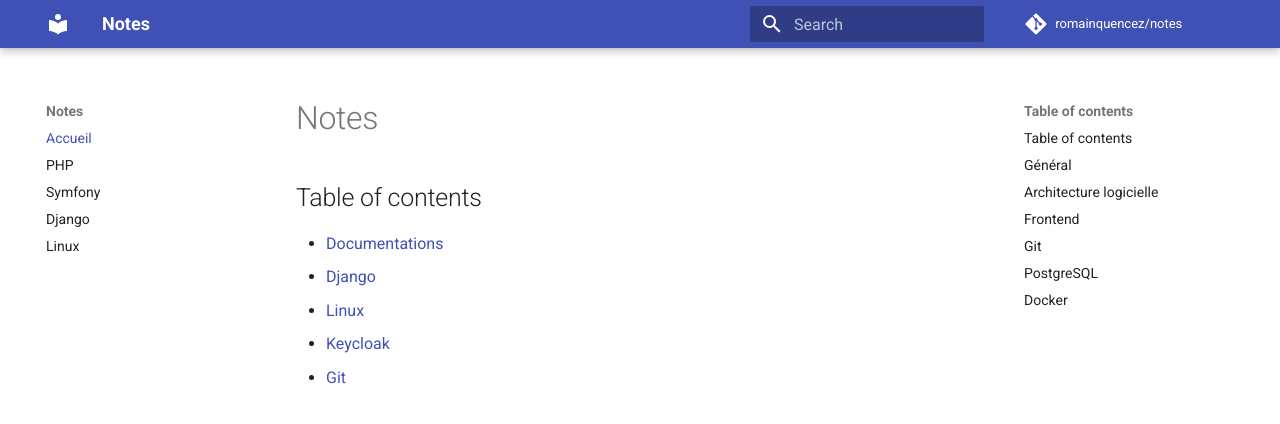
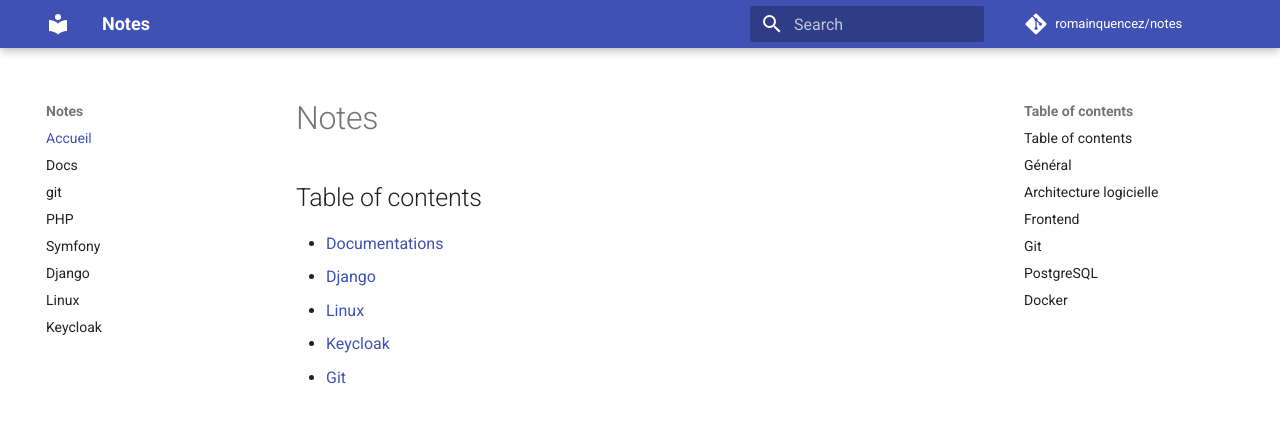
Before and after one commit to romainquencez/notes, an MkDocs documentation site: the page built from docs/index.md, in a window 1280 px wide. Shown: the top 424 px of the page. Built offline with MkDocs 1.6.1 and Material for MkDocs 9.7.7, drawn with Linux system fonts in a browser that asks for light colours; comment, search, counter and statistics services are not loaded.

Commit message:
Ajoute des notes

```diff
--- a/mkdocs.yml
+++ b/mkdocs.yml
@@ -6,10 +6,13 @@ repo_name: 'romainquencez/notes'
 repo_url: 'https://github.com/romainquencez/notes/'
 nav:
   - Accueil: index.md
+  - Docs: docs.md
+  - git: git.md
   - PHP: php.md
   - Symfony: symfony.md
   - Django: django.md
   - Linux: linux.md
+  - Keycloak: keycloak.md
 theme:
   name: 'material'
   features:
```
